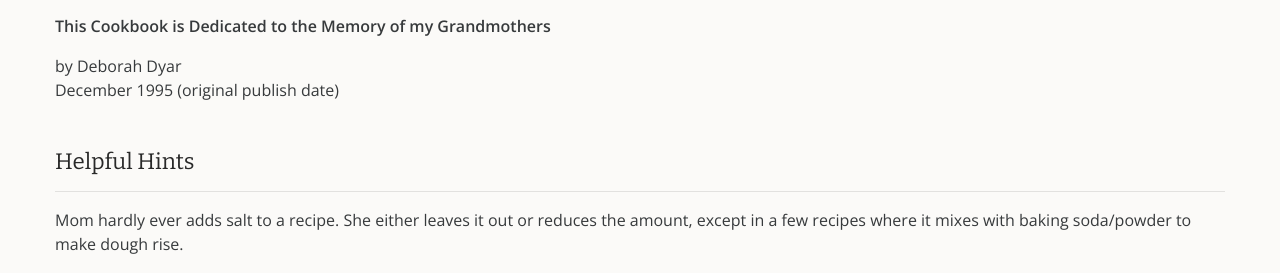
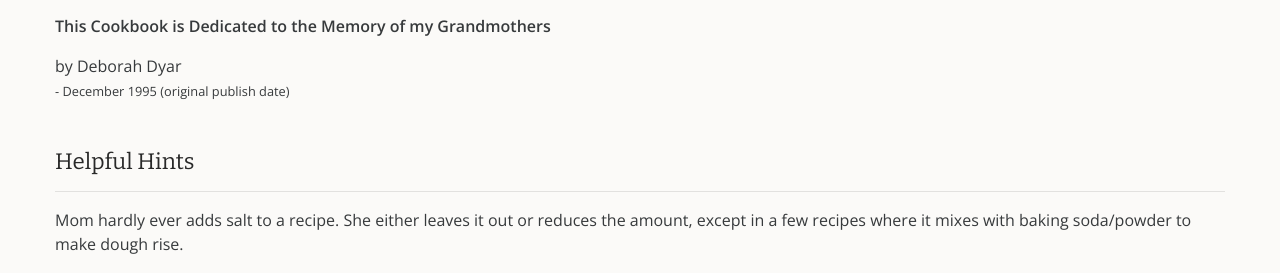
Before and after one commit to rdyar/tdfc, a Jekyll site: the page built from index.md, in a window 1280 px wide and 900 px high, scrolled down 601 px. Shown: the part 181-454 px from the top of the window. Built offline with Jekyll 4.4.1, drawn with Linux system fonts in a browser that asks for light colours.

```diff
--- a/index.md
+++ b/index.md
@@ -11,7 +11,7 @@ active: yes
 **This Cookbook is Dedicated to the Memory of my Grandmothers**
 
 by Deborah Dyar
-December 1995 (original publish date)
+<small>- December 1995 (original publish date)</small>
 
 
 
```
